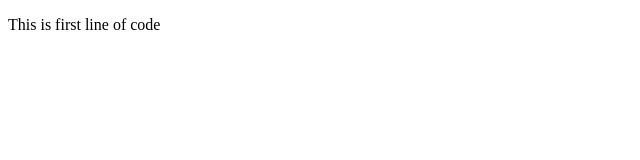
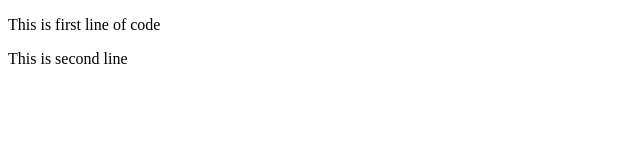
Before and after one commit to sameepnalawade/hello-world, a plain HTML site: page index.html in a window 1280 px wide. Shown: the whole page, without its empty margins (0-640 px from the left). Drawn offline with Linux system fonts and the light colour scheme.

Commit message:
second commit

```diff
--- a/index.html
+++ b/index.html
@@ -8,5 +8,6 @@
 </head>
 <body>
     <p>This is first line of code</p>
+    <P>This is second line</P>
 </body>
 </html>
```
